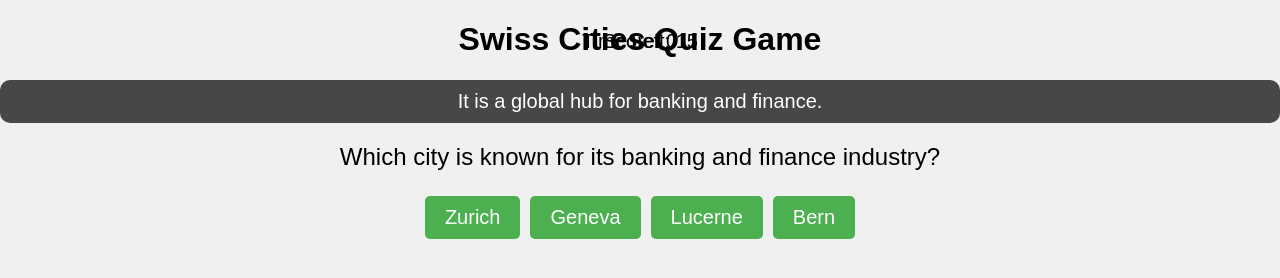
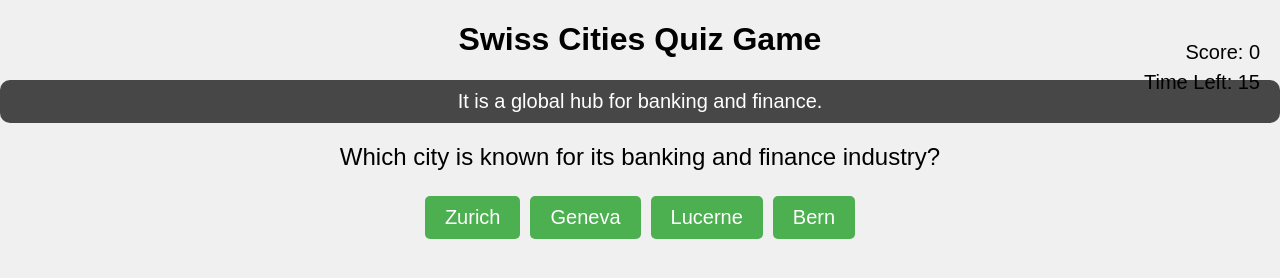
Before and after one commit to Gunmay-Khanna/Swiss-Game, a plain HTML site: page index.html in a window 1280 px wide. Drawn offline with Linux system fonts and the light colour scheme.

Commit message:
Update style.css

```diff
--- a/style.css
+++ b/style.css
@@ -3,6 +3,7 @@ body {
     margin: 0;
     background-color: #f0f0f0;
     text-align: center;
+    position: relative;
 }
 
 #fact-box {
@@ -42,20 +43,19 @@ button:hover {
 
 #score, #timer {
     font-size: 20px;
-    margin-top: 10px;
-    position: fixed;
+    position: absolute;
     top: 20px;
-    width: 100%;
-    text-align: center;
+    right: 20px;
     z-index: 10;
+    color: #000;
 }
 
 #score {
-    left: 0;
+    top: 20px;
 }
 
 #timer {
-    right: 0;
+    top: 50px;
 }
 
 .game-over {
```
